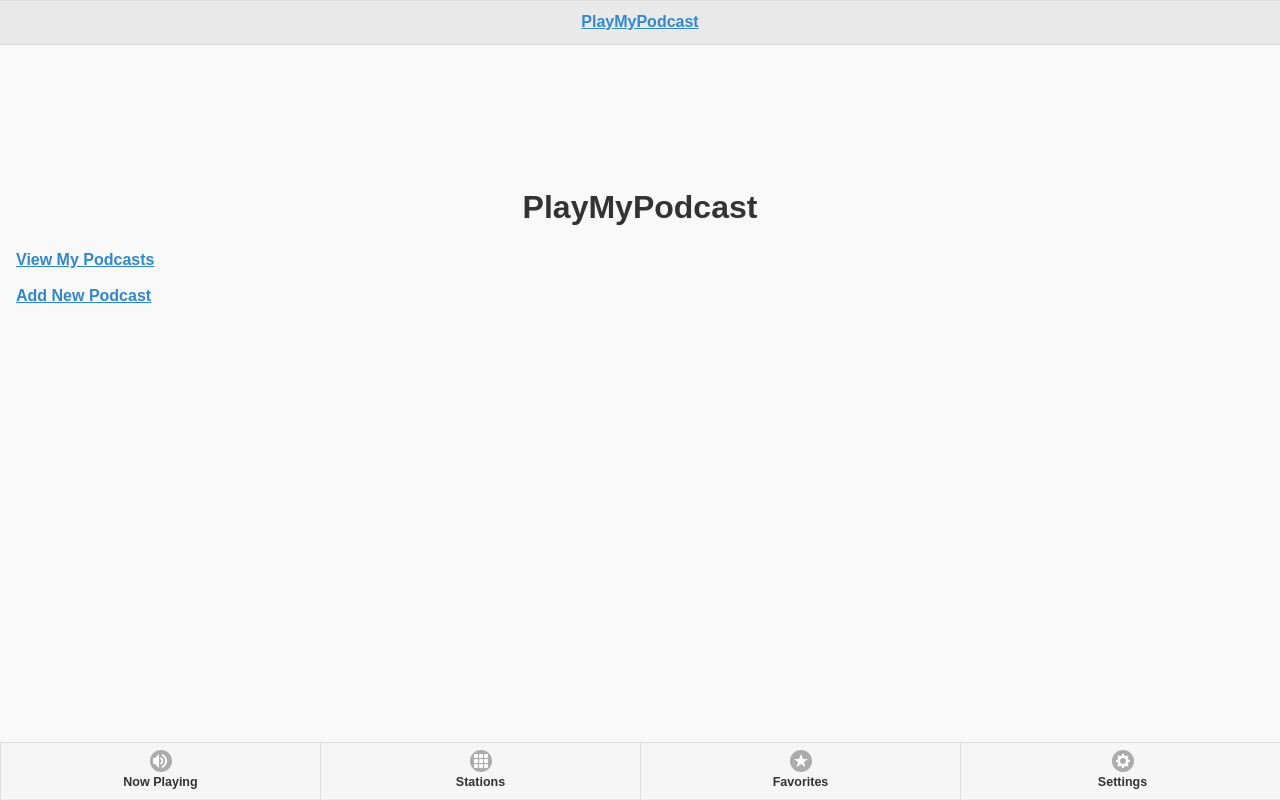
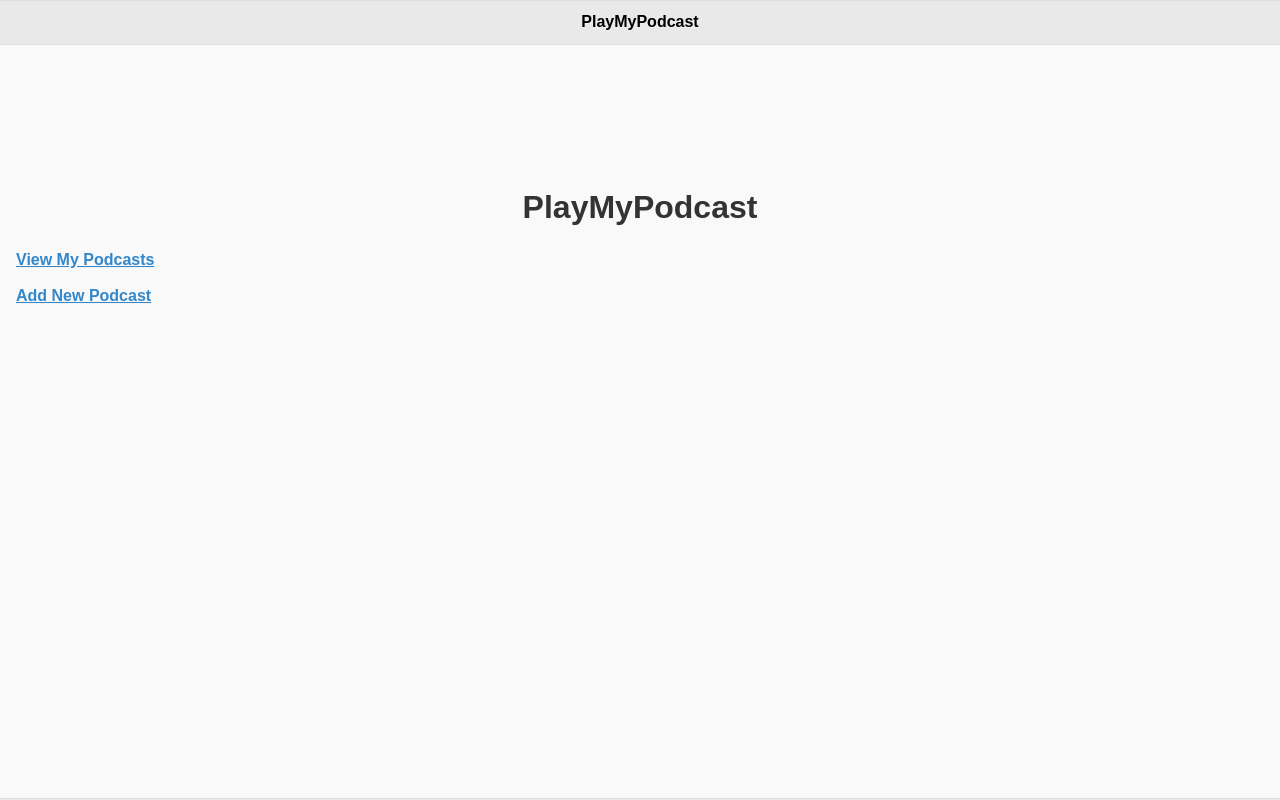
Before and after one commit to arianekrumel/PlayMyPodcast, a CakePHP app: the page made by app/View/Pages/home.ctp in a window 1280 px wide. Run offline with PHP 8.4 and a stand-in for CakePHP, Linux system fonts and the light colour scheme; the template is opened without the code that fills it, so the values that code supplies are empty; some libraries are stand-ins or nearby versions.

Commit message:
Simplify footer links

```diff
--- a/app/View/Layouts/default.ctp
+++ b/app/View/Layouts/default.ctp
@@ -24,7 +24,7 @@ $siteDescription = 'PlayMyPodcast';
 <body class="ui-mobile-viewport ui-overlay-a">
 	<div id="container" data-role="page">
 		<div id="header" data-role="header" data-add-back-btn="true">
-			<h1><?php echo $this->Html->link($siteDescription, array('action' => 'home', 'controller' => 'pages')); ?></h1>
+			<h1><?php echo $this->Html->link($siteDescription, array('action' => 'home', 'controller' => 'pages'), array('style' => 'color: #000; text-decoration: none')); ?></h1>
 		</div>
 		<div id="content" role="main" class="ui-content">
 			<?php echo $this->Session->flash(); ?>
@@ -32,14 +32,6 @@ $siteDescription = 'PlayMyPodcast';
 			<?php echo $this->fetch('content'); ?>
 		</div>
 		<div id="footer" data-role="footer" data-position="fixed">
-		  <div data-role="navbar" data-iconpos="top">
-      	<ul>
-      		<li><?php echo $this->Html->link('Now Playing', array('action' => 'home', 'controller' => 'pages'), array('data-icon' => 'audio'))?></li>
-      		<li><?php echo $this->Html->link('Stations', array('action' => 'index', 'controller' => 'podcasts'), array('class' => array('ui-btn-active', 'ui-state-persist'), 'data-icon' => 'grid'))?></li>
-      		<li><a data-icon="star" href="c.html">Favorites</a></li>
-      		<li><a data-icon="gear" href="d.html">Settings</a></li>
-      	</ul>
-      </div><!-- /navbar -->
 		</div>
 	</div>
 </body>
```
